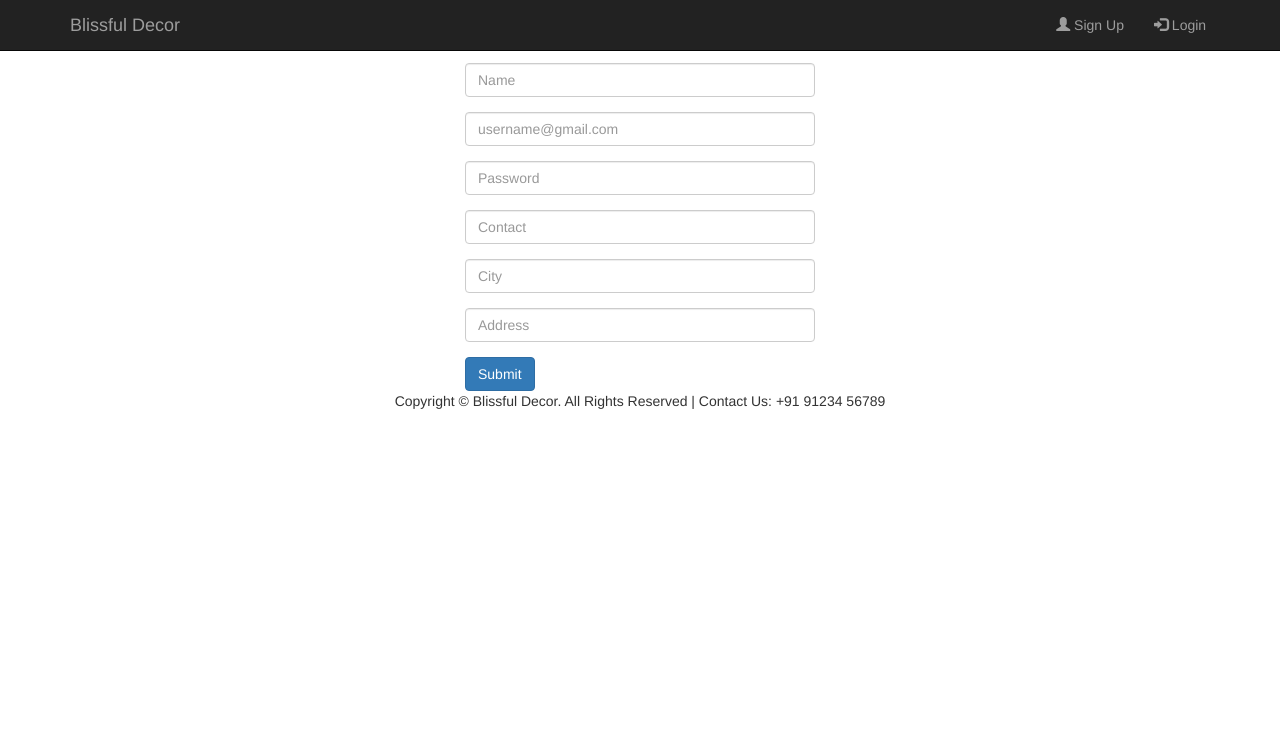
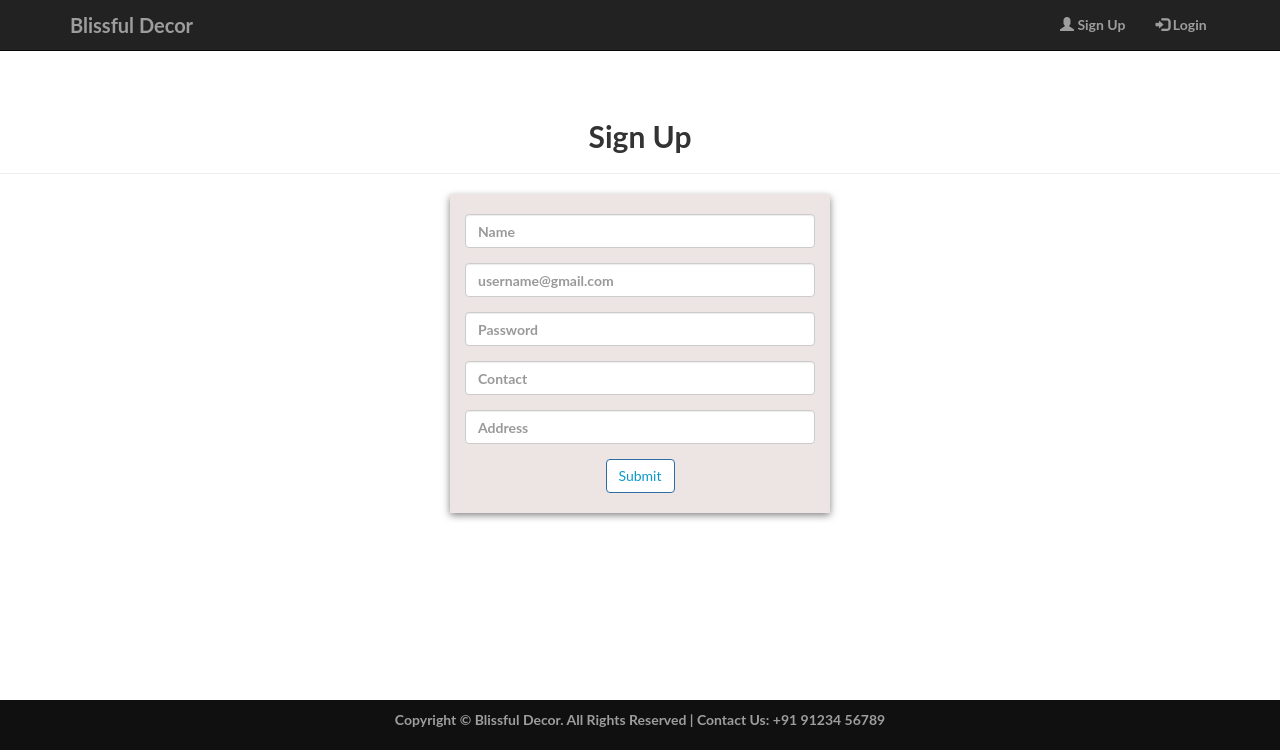
Before and after one commit to Kavita-04/Blissful-Decor, a PHP site: page /signup.php in a window 1280 px wide. Shown: the top 753 px of the page. Run offline with PHP 8.4, Linux system fonts and the light colour scheme.

Commit message:
Update signup.php

```diff
--- a/Blissful Decor/signup.php
+++ b/Blissful Decor/signup.php
@@ -11,16 +11,19 @@ if (isset($_SESSION['email'])) {
         <meta name="viewport" content="width=device-width, initial-scale=1">
         <title>Signup | Blissful Decor </title>
         <link href="css/bootstrap.css" rel="stylesheet">
-        <link href="css/style.css" rel="stylesheet">
+        <link href="css/myStyle.css" rel="stylesheet">
+        <script src="js/jquery.js"></script>
+        <script src="js/bootstrap.min.js"></script>
 
     </head>
     <body>
         <?php include 'includes/header.php'; ?>
         <div class="container-fluid decor_bg" id="content">
             <div class="row">
+                <center><h2>Sign Up</h2> <hr>
                 <div class="container">
-                    <div class="col-lg-4 col-lg-offset-4 col-md-6 col-md-offset-3">
-                        <h2>SIGN UP</h2>
+                    <div class="col-lg-4 col-lg-offset-4 col-md-6 col-md-offset-3" id="signup-container"><br>
+
                         <form  action="signup_script.php" method="POST">
                             <div class="form-group">
                                 <input class="form-control" placeholder="Name" name="name"  required = "true" pattern="^[A-Za-z\s]{1,}[\.]{0,1}[A-Za-z\s]{0,}$">
@@ -39,16 +42,15 @@ if (isset($_SESSION['email'])) {
                                 <?php if (array_key_exists('m3',$_GET)){ echo $_GET['m3'];} ?>
 
                             </div>
-                            <div class="form-group">
-                                <input  type="text" class="form-control"  placeholder="City" name="city" required = "true">
-                            </div>
+
                             <div class="form-group">
                                 <input  type="text" class="form-control"  placeholder="Address" name="address" required = "true">
                             </div>
-                            <button type="submit" name="submit" class="btn btn-primary">Submit</button>
+                            <button type="submit" name="submit" class="btn btn-primary">Submit</button><br><br>
                         </form>
                     </div>
                 </div>
+            </center>
             </div>
         </div>
         <?php include "includes/footer.php"; ?>
```
